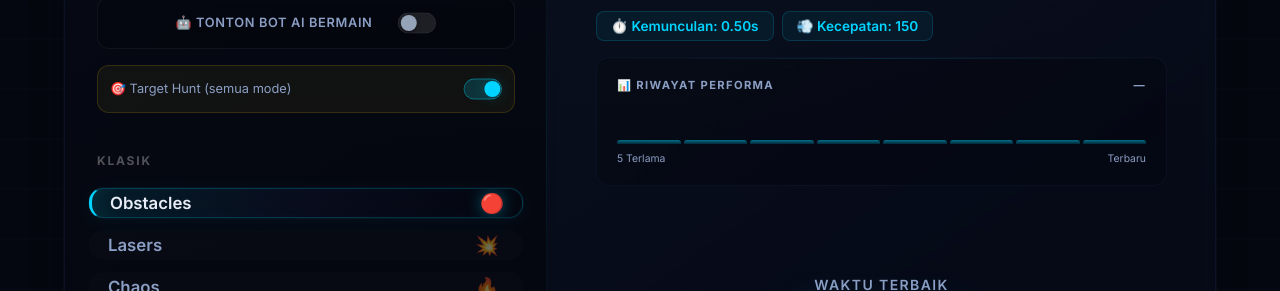
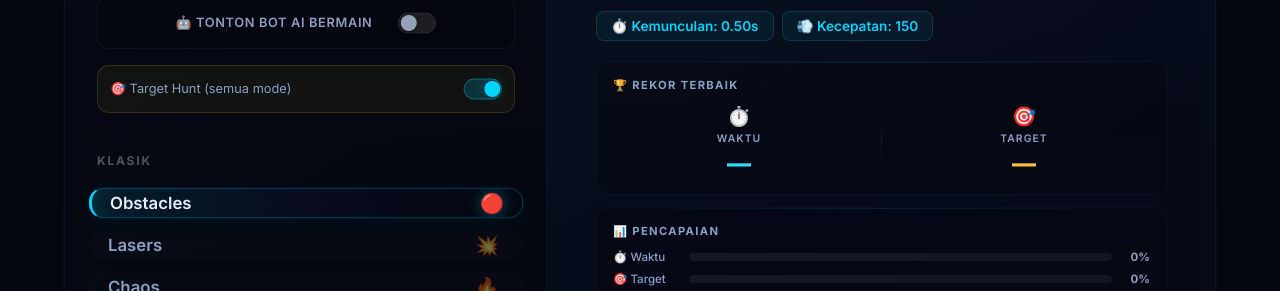
Before and after one commit to Darlayx0/Obstacle-Rush, a website built with Vite: page index.html in a window 1280 px wide. Shown: the part 261-552 px from the top of the page. Built offline with nearby package versions, Linux system fonts and the light colour scheme.

Commit message:
feat: comprehensive mode stats panel, custom themed confirm dialog, fix reset achievements button

```diff
--- a/index.html
+++ b/index.html
@@ -94,18 +94,8 @@
           <div id="modeStats" class="mode-stats">
             <!-- Dynamically populated stats -->
           </div>
-          <div id="perfPreview" class="perf-preview">
-            <div class="perf-header">
-              <span class="perf-title">📊 Riwayat Performa</span>
-              <span class="perf-title" id="perfBestLabel">—</span>
-            </div>
-            <div class="perf-bars" id="perfBars">
-              <!-- Dynamically filled by JS -->
-            </div>
-            <div class="perf-legend">
-              <span>5 Terlama</span>
-              <span>Terbaru</span>
-            </div>
+          <div id="modeStatsPanel" class="mode-stats-panel">
+            <!-- Populated by JS: high scores, progress bars, percentages -->
           </div>
         </div>
 
@@ -326,7 +316,7 @@
         </div>
         <div
           style="margin-top: 24px; padding-top: 24px; border-top: 1px solid rgba(255,255,255,0.1); display: flex; justify-content: space-between; align-items: center;">
-          <button id="resetAllAchievementsBtn" class="danger-btn" onclick="resetAllAchievements()">🔥 Hapus
+          <button id="resetAllAchievementsBtn" class="danger-btn">🔥 Hapus
             Semua</button>
           <button id="closeAchievementBtn" class="secondary-btn">Tutup</button>
         </div>
@@ -370,6 +360,19 @@
     </div>
   </div>
 
+  <!-- Custom Confirm Dialog -->
+  <div id="customConfirmOverlay" class="confirm-overlay hidden">
+    <div class="confirm-dialog glassmorphism">
+      <div class="confirm-icon">⚠️</div>
+      <h3 id="confirmTitle" class="confirm-title">Konfirmasi</h3>
+      <p id="confirmMessage" class="confirm-msg">Apakah Anda yakin?</p>
+      <div class="confirm-actions">
+        <button id="confirmYesBtn" class="danger-btn confirm-yes">Ya, Hapus</button>
+        <button id="confirmNoBtn" class="secondary-btn confirm-no">Batal</button>
+      </div>
+    </div>
+  </div>
+
   <script type="module" src="./main.js"></script>
 </body>
 
--- a/main.js
+++ b/main.js
@@ -724,43 +724,59 @@ function setMode(modeKey) {
         customPanel.classList.add('hidden');
         highScoreContainer.classList.remove('hidden');
         loadHighScore();
-        updatePerfPreview(modeKey);
-    }
-}
-
-function updatePerfPreview(modeKey) {
-    const perfBars = document.getElementById('perfBars');
-    const perfBestLabel = document.getElementById('perfBestLabel');
-    const perfEl = document.getElementById('perfPreview');
-    if (!perfBars || !perfEl) return;
-    perfEl.style.display = '';
+        updateModeStatsPanel(modeKey);
+    }
+}
+
+function updateModeStatsPanel(modeKey) {
+    const panel = document.getElementById('modeStatsPanel');
+    if (!panel) return;
+    if (modeKey === 'custom') { panel.style.display = 'none'; return; }
+    panel.style.display = '';
 
     const key = `obstacleRushHigh_${modeKey}`;
-    const best = parseFloat(localStorage.getItem(key)) || 0;
+    const bestTime = parseFloat(localStorage.getItem(key)) || 0;
     const targetKey = `obstacleRushHighTarget_${modeKey}`;
     const bestTarget = parseFloat(localStorage.getItem(targetKey)) || 0;
-
-    if (perfBestLabel) {
-        perfBestLabel.textContent = best > 0 ? `Terbaik: ${formatTime(best)}` : '—';
-    }
-
-    // Generate 8 visual bars based on best score distribution
-    perfBars.innerHTML = '';
-    const barCount = 8;
-    for (let i = 0; i < barCount; i++) {
-        const bar = document.createElement('div');
-        bar.className = 'perf-bar';
-        // Create a varied but proportional pattern
-        const variation = best > 0 ? (0.3 + Math.random() * 0.7) : 0.1;
-        const height = best > 0 ? Math.max(8, variation * 100) : 4;
-        bar.style.height = height + '%';
-        // Last bar = actual best (tallest)
-        if (i === barCount - 1 && best > 0) {
-            bar.style.height = '100%';
-            bar.style.background = 'linear-gradient(180deg, rgba(0, 212, 255, 0.7), rgba(99, 102, 241, 0.3))';
-        }
-        perfBars.appendChild(bar);
-    }
+    const stats = getModeAchStats(modeKey);
+
+    panel.innerHTML = `
+        <div class="msp-section">
+            <div class="msp-title">🏆 Rekor Terbaik</div>
+            <div class="msp-scores">
+                <div class="msp-score-item">
+                    <span class="msp-score-icon">⏱️</span>
+                    <span class="msp-score-label">Waktu</span>
+                    <span class="msp-score-val msp-val-cyan">${bestTime > 0 ? formatTime(bestTime) : '—'}</span>
+                </div>
+                <div class="msp-divider"></div>
+                <div class="msp-score-item">
+                    <span class="msp-score-icon">🎯</span>
+                    <span class="msp-score-label">Target</span>
+                    <span class="msp-score-val msp-val-gold">${bestTarget > 0 ? Math.floor(bestTarget) : '—'}</span>
+                </div>
+            </div>
+        </div>
+        <div class="msp-section">
+            <div class="msp-title">📊 Pencapaian</div>
+            <div class="msp-progress">
+                <div class="msp-bar-row">
+                    <span class="msp-bar-label">⏱️ Waktu</span>
+                    <div class="ach-bar-bg msp-bar"><div class="ach-bar-fill ach-bar-time" style="width:${stats.timePct}%"></div></div>
+                    <span class="msp-bar-pct">${stats.timePct}%</span>
+                </div>
+                <div class="msp-bar-row">
+                    <span class="msp-bar-label">🎯 Target</span>
+                    <div class="ach-bar-bg msp-bar"><div class="ach-bar-fill ach-bar-target" style="width:${stats.targetPct}%"></div></div>
+                    <span class="msp-bar-pct">${stats.targetPct}%</span>
+                </div>
+            </div>
+            <div class="msp-overall">
+                <span>Keseluruhan</span>
+                <span class="msp-overall-pct">${stats.combinedPct}%</span>
+            </div>
+        </div>
+    `;
 }
 
 function applyPreset(presetMode) {
@@ -1209,8 +1225,41 @@ function getOverallAchStats() {
     return { avgTime, avgTarget, avgCombined, modeCount };
 }
 
-function resetAllAchievements() {
-    if (!confirm('Apakah Anda yakin ingin menghapus SEMUA pencapaian? Tindakan ini tidak dapat dibatalkan.')) return;
+function gameConfirm(title, message, yesLabel = 'Ya, Hapus') {
+    return new Promise((resolve) => {
+        const overlay = document.getElementById('customConfirmOverlay');
+        const titleEl = document.getElementById('confirmTitle');
+        const msgEl = document.getElementById('confirmMessage');
+        const yesBtn = document.getElementById('confirmYesBtn');
+        const noBtn = document.getElementById('confirmNoBtn');
+        if (!overlay) { resolve(confirm(message)); return; }
+        titleEl.textContent = title;
+        msgEl.textContent = message;
+        yesBtn.textContent = yesLabel;
+        overlay.classList.remove('hidden');
+
+        const cleanup = () => {
+            overlay.classList.add('hidden');
+            yesBtn.removeEventListener('click', onYes);
+            noBtn.removeEventListener('click', onNo);
+            overlay.removeEventListener('click', onOverlay);
+        };
+        const onYes = () => { cleanup(); resolve(true); };
+        const onNo = () => { cleanup(); resolve(false); };
+        const onOverlay = (e) => { if (e.target === overlay) { cleanup(); resolve(false); } };
+        yesBtn.addEventListener('click', onYes);
+        noBtn.addEventListener('click', onNo);
+        overlay.addEventListener('click', onOverlay);
+    });
+}
+
+async function resetAllAchievements() {
+    const confirmed = await gameConfirm(
+        '⚠️ Hapus Semua Pencapaian',
+        'Apakah Anda yakin ingin menghapus SEMUA pencapaian? Tindakan ini tidak dapat dibatalkan.',
+        'Ya, Hapus Semua'
+    );
+    if (!confirmed) return;
     for (const [key, mode] of Object.entries(MODES)) {
         if (!mode.saveScore) continue;
         localStorage.removeItem(getAchStoreKey(key, 'time'));
@@ -1218,6 +1267,9 @@ function resetAllAchievements() {
     }
     renderAchievementModal();
 }
+
+// Bind reset button via addEventListener (module scope fix)
+document.getElementById('resetAllAchievementsBtn')?.addEventListener('click', resetAllAchievements);
 
 function updateGameOverProgress() {
     const el = document.getElementById('gameOverAchProgress');
--- a/style.css
+++ b/style.css
@@ -483,63 +483,233 @@ body::before {
   -webkit-backdrop-filter: blur(4px);
 }
 
-/* Performance Preview */
-.perf-preview {
-  margin-top: 16px;
-  padding: 20px;
-  border-radius: var(--radius-md);
+/* Mode Stats Panel */
+.mode-stats-panel {
+  margin-top: 20px;
+  display: flex;
+  flex-direction: column;
+  gap: 12px;
+}
+
+.msp-section {
   background: rgba(0, 0, 0, 0.2);
   border: 1px solid rgba(80, 100, 200, 0.08);
+  border-radius: var(--radius-md);
+  padding: 16px;
   position: relative;
   overflow: hidden;
 }
 
-.perf-preview::before {
+.msp-section::before {
   content: '';
   position: absolute;
   top: 0;
   left: 0;
   right: 0;
   height: 1px;
-  background: linear-gradient(90deg, transparent, rgba(0, 212, 255, 0.15), transparent);
-}
-
-.perf-header {
-  display: flex;
-  justify-content: space-between;
-  align-items: center;
-  margin-bottom: 12px;
-}
-
-.perf-title {
+  background: linear-gradient(90deg, transparent, rgba(0, 212, 255, 0.12), transparent);
+}
+
+.msp-title {
   font-size: 0.7rem;
   text-transform: uppercase;
   letter-spacing: 0.12em;
   color: var(--text-muted);
   font-weight: 700;
-}
-
-.perf-bars {
-  display: flex;
-  align-items: flex-end;
-  gap: 3px;
+  margin-bottom: 12px;
+}
+
+.msp-scores {
+  display: flex;
+  align-items: center;
+  gap: 16px;
+}
+
+.msp-score-item {
+  flex: 1;
+  display: flex;
+  flex-direction: column;
+  align-items: center;
+  gap: 4px;
+}
+
+.msp-score-icon {
+  font-size: 1.2rem;
+}
+
+.msp-score-label {
+  font-size: 0.65rem;
+  text-transform: uppercase;
+  letter-spacing: 0.1em;
+  color: var(--text-muted);
+  font-weight: 600;
+}
+
+.msp-score-val {
+  font-size: 1.5rem;
+  font-weight: 800;
+  font-variant-numeric: tabular-nums;
+}
+
+.msp-val-cyan {
+  color: transparent;
+  background: linear-gradient(180deg, #67e8f9, #00d4ff);
+  -webkit-background-clip: text;
+  background-clip: text;
+}
+
+.msp-val-gold {
+  color: transparent;
+  background: linear-gradient(180deg, #fde68a, #f59e0b);
+  -webkit-background-clip: text;
+  background-clip: text;
+}
+
+.msp-divider {
+  width: 1px;
   height: 40px;
-}
-
-.perf-bar {
+  background: linear-gradient(180deg, transparent, rgba(100, 120, 200, 0.15), transparent);
+}
+
+.msp-progress {
+  display: flex;
+  flex-direction: column;
+  gap: 8px;
+}
+
+.msp-bar-row {
+  display: flex;
+  align-items: center;
+  gap: 8px;
+}
+
+.msp-bar-label {
+  font-size: 0.72rem;
+  color: var(--text-muted);
+  min-width: 68px;
+  white-space: nowrap;
+  font-weight: 500;
+}
+
+.msp-bar {
+  height: 6px;
+}
+
+.msp-bar-pct {
+  font-size: 0.72rem;
+  font-weight: 700;
+  color: var(--text-muted);
+  min-width: 30px;
+  text-align: right;
+}
+
+.msp-overall {
+  display: flex;
+  justify-content: space-between;
+  align-items: center;
+  margin-top: 10px;
+  padding-top: 8px;
+  border-top: 1px solid rgba(80, 100, 200, 0.06);
+  font-size: 0.75rem;
+  color: var(--text-muted);
+  font-weight: 600;
+}
+
+.msp-overall-pct {
+  font-size: 0.85rem;
+  font-weight: 800;
+  color: var(--accent-cyan);
+}
+
+/* Custom Confirm Dialog */
+.confirm-overlay {
+  position: fixed;
+  inset: 0;
+  background: rgba(0, 0, 0, 0.7);
+  backdrop-filter: blur(6px);
+  -webkit-backdrop-filter: blur(6px);
+  z-index: 9999;
+  display: flex;
+  align-items: center;
+  justify-content: center;
+  animation: confirmFadeIn 0.2s ease;
+}
+
+.confirm-overlay.hidden {
+  display: none;
+}
+
+@keyframes confirmFadeIn {
+  from {
+    opacity: 0;
+  }
+
+  to {
+    opacity: 1;
+  }
+}
+
+.confirm-dialog {
+  width: 90%;
+  max-width: 380px;
+  padding: 32px;
+  display: flex;
+  flex-direction: column;
+  align-items: center;
+  gap: 16px;
+  text-align: center;
+  animation: confirmSlideIn 0.3s cubic-bezier(0.16, 1, 0.3, 1);
+}
+
+@keyframes confirmSlideIn {
+  from {
+    opacity: 0;
+    transform: translateY(16px) scale(0.95);
+  }
+
+  to {
+    opacity: 1;
+    transform: translateY(0) scale(1);
+  }
+}
+
+.confirm-icon {
+  font-size: 2.5rem;
+}
+
+.confirm-title {
+  font-size: 1.1rem;
+  font-weight: 700;
+  color: var(--text-main);
+}
+
+.confirm-msg {
+  font-size: 0.9rem;
+  color: var(--text-muted);
+  line-height: 1.5;
+}
+
+.confirm-actions {
+  display: flex;
+  gap: 12px;
+  width: 100%;
+  margin-top: 8px;
+}
+
+.confirm-yes {
   flex: 1;
-  border-radius: 3px 3px 0 0;
-  background: linear-gradient(180deg, rgba(0, 212, 255, 0.5), rgba(0, 212, 255, 0.15));
-  transition: height 0.8s cubic-bezier(0.4, 0, 0.2, 1);
-  min-height: 4px;
-}
-
-.perf-legend {
-  display: flex;
-  justify-content: space-between;
-  margin-top: 8px;
-  font-size: 0.65rem;
-  color: var(--text-muted);
+  padding: 12px 16px;
+  border-radius: var(--radius-sm);
+  font-weight: 700;
+  font-size: 0.9rem;
+}
+
+.confirm-no {
+  flex: 1;
+  padding: 12px 16px;
+  border-radius: var(--radius-sm);
+  font-weight: 600;
+  font-size: 0.9rem;
 }
 
 .mode-details {
```
